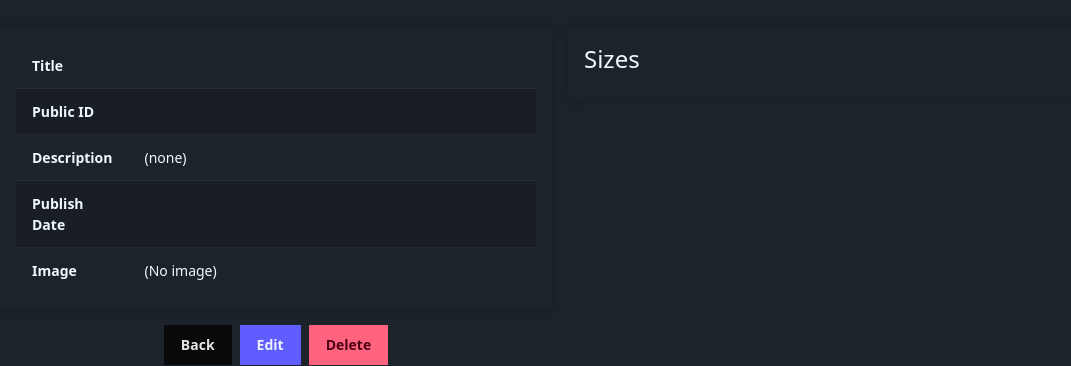
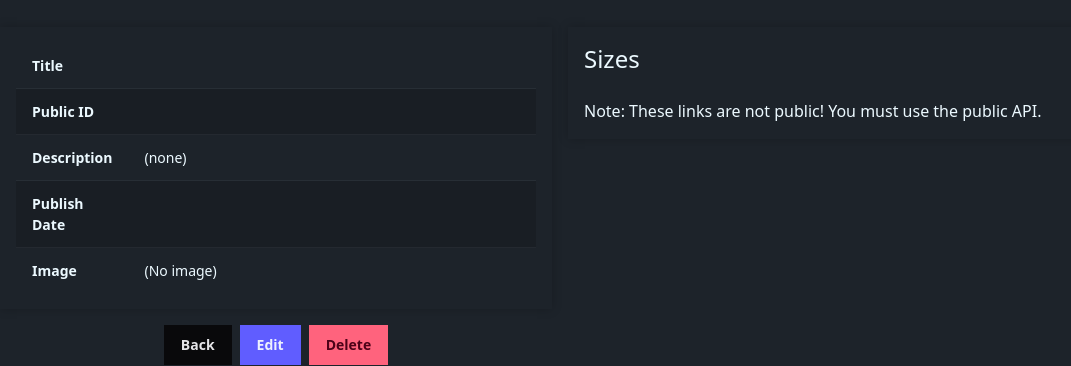
Before and after one commit to itsmaxymoo/photoserv, a Django app: template templates/core/photo_detail.html in a window 1280 px wide. Shown: the part 126-492 px from the top of the page, without its empty margins (80-1151 px from the left). Run offline with Django 5.2, Linux system fonts and the light colour scheme; the template is opened without the code that fills it, so the values that code supplies are empty; style sheets or scripts are compiled from the project's sources; parts of the project's set-up code (start-up, migrations or seed data) failed here and were passed over; some libraries are stand-ins or nearby versions.

Commit message:
api disclaimer

```diff
--- a/templates/core/photo_detail.html
+++ b/templates/core/photo_detail.html
@@ -89,6 +89,10 @@
                 </tr>
                 {% endfor %}
             </table>
+
+            <p class="pt-4">
+                Note: These links are not public! You must use the public API.
+            </p>
     </div>
 </div>
 
```
